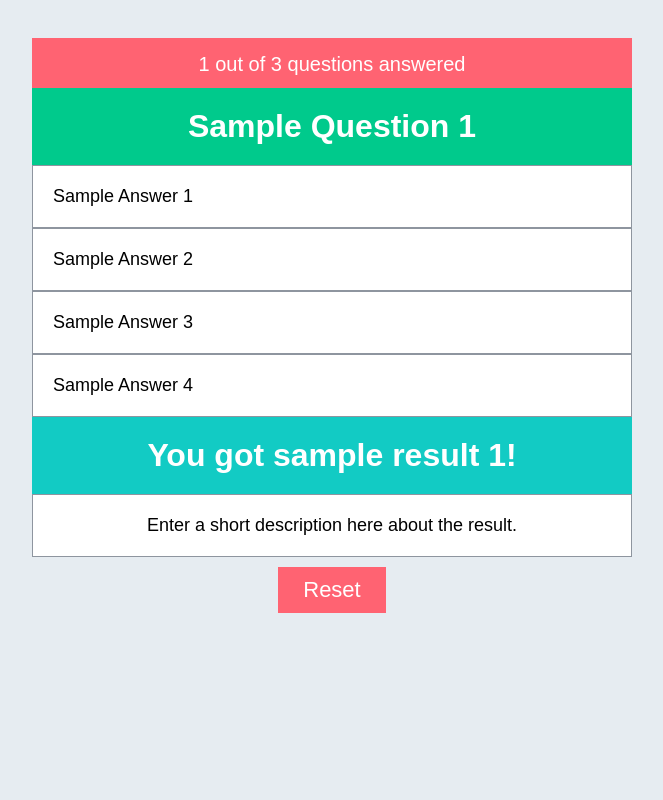
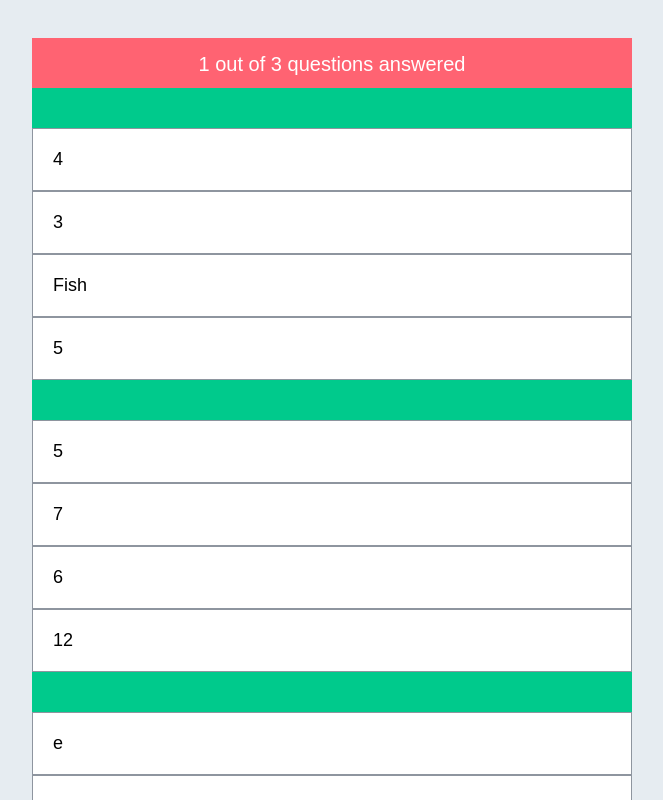
Before and after one commit to rheannemcintosh/vue-quiz, a Vue app: page / in a window 1280 px wide. Shown: the top 800 px of the page, without its empty margins (308-971 px from the left). Built offline with nearby package versions, Linux system fonts and the light colour scheme.

Commit message:
Update the App component with the required data and components

```diff
--- a/src/App.vue
+++ b/src/App.vue
@@ -1,31 +1,103 @@
 <template>
 	<div class="ctr">
-		<div class="questions-ctr">
-			<div class="progress">
-				<div class="bar"></div>
-				<div class="status">1 out of 3 questions answered</div>
-			</div>
-			<div class="single-question">
-				<div class="question">Sample Question 1</div>
-				<div class="answers">
-					<div class="answer">Sample Answer 1</div>
-					<div class="answer">Sample Answer 2</div>
-					<div class="answer">Sample Answer 3</div>
-					<div class="answer">Sample Answer 4</div>
-				</div>
-			</div>
-		</div>
-		<div class="result">
-			<div class="title">You got sample result 1!</div>
-			<div class="desc">Enter a short description here about the result.</div>
-		</div>
+		<Questions
+			v-if="questionsAnswered < questions.length"
+			:questions="questions"
+		/>
+		<Result v-else />
 		<button type="button" class="reset-btn">Reset</button>
 	</div>
 </template>
 
 <script>
+import Questions from './components/Questions.vue';
+import Result from './components/Result.vue';
 
 export default {
-  name: 'App',
-}
+	name: 'App',
+	components: {
+		Questions,
+		Result,
+	},
+	data() {
+		return {
+			questionsAnswered: 0,
+			questions: [
+				{
+					q: 'What is 2 + 2?',
+					answers: [
+						{
+							text: '4',
+							is_correct: true
+						},
+						{
+							text: '3',
+							is_correct: false
+						},
+						{
+							text: 'Fish',
+							is_correct: false
+						},
+						{
+							text: '5',
+							is_correct: false
+						}
+					]
+				},
+				{
+					q: 'How many letters are in the word "Banana"?',
+					answers: [
+						{
+							text: '5',
+							is_correct: false
+						},
+						{
+							text: '7',
+							is_correct: false
+						},
+						{
+							text: '6',
+							is_correct: true
+						},
+						{
+							text: '12',
+							is_correct: false
+						}
+					]
+				},
+				{
+					q: 'Find the missing letter: C_ke',
+					answers: [
+						{
+							text: 'e',
+							is_correct: false
+						},
+						{
+							text: 'a',
+							is_correct: true
+						},
+						{
+							text: 'i',
+							is_correct: false
+						}
+					]
+				},
+			],
+			results: [
+				{
+					min: 0,
+					max: 2,
+					title: "Try again!",
+					desc: "Do a little more studying and you may succeed!"
+				},
+				{
+					min: 3,
+					max: 3,
+					title: "Wow, you're a genius!",
+					desc: "Studying has definitely paid off for you!"
+				}
+			]
+		}
+	}
+};
 </script>
```
